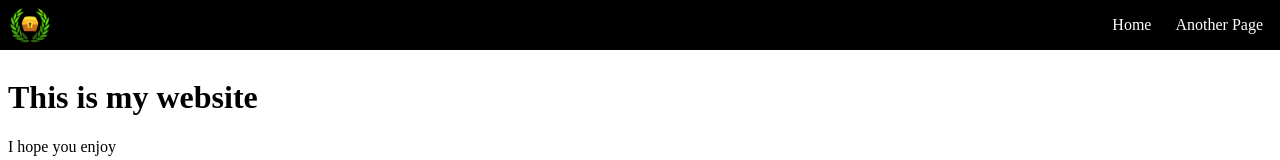
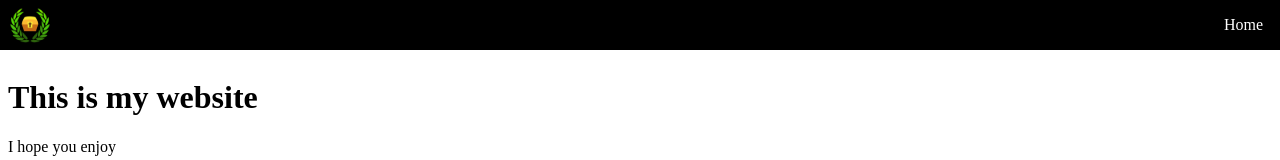
Before and after one commit to treasurehacks/github101, a plain HTML site: page index.html in a window 1280 px wide. Shown: the top 160 px of the page. Drawn offline with Linux system fonts and the light colour scheme.

Commit message:
Match GH 201 image example

```diff
--- a/index.html
+++ b/index.html
@@ -11,7 +11,6 @@
   <div class="navigation">
     <img src="/github101/logo.png" height="50">
     <a href="/github101/">Home</a>
-    <a href="/github101/pages/">Another Page</a>
   </div>
 
   <h1>This is my website</h1>
```
Also changed, not shown: pages/index.html (+0 -1 lines).
